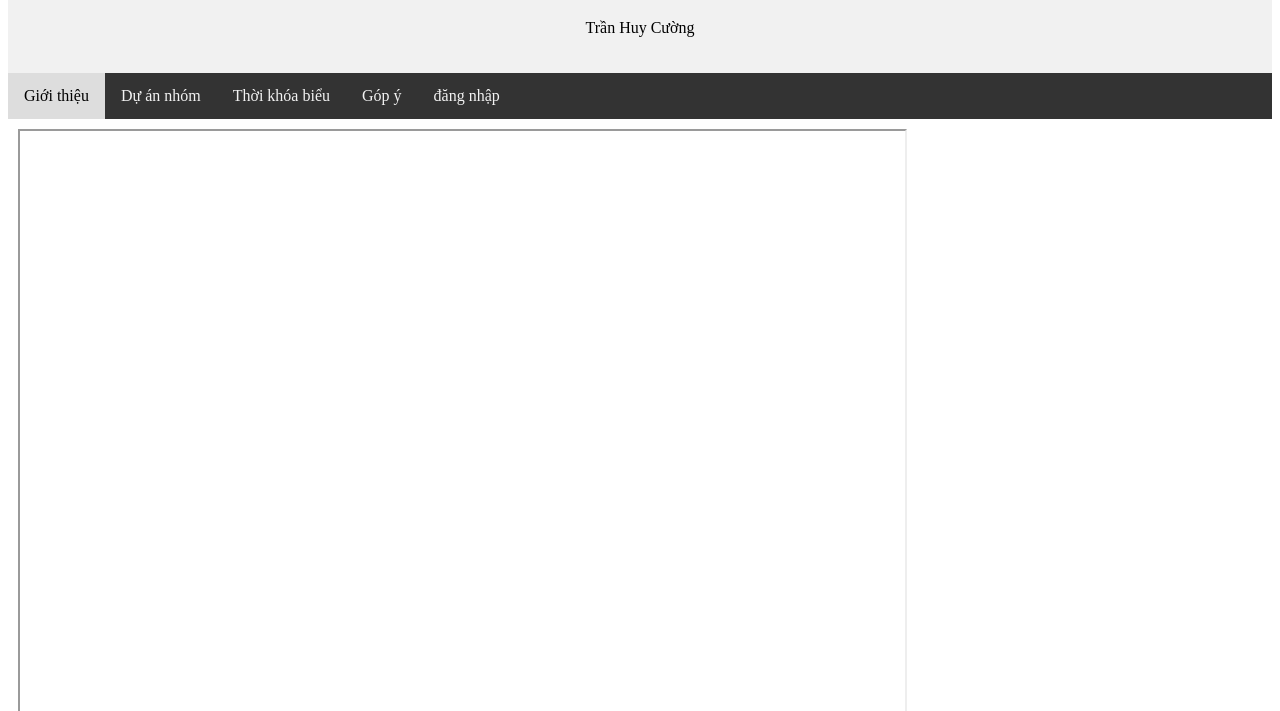
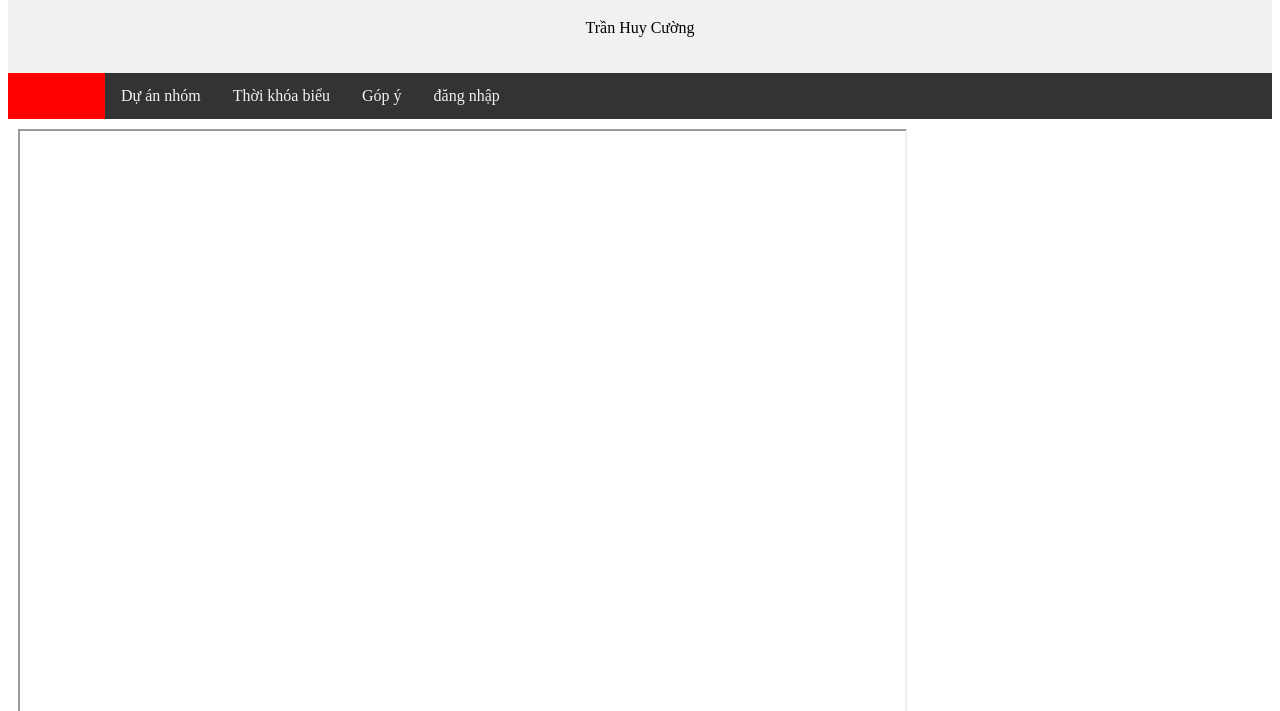
Before and after one commit to HuyCuong397/HTML, a plain HTML site: page index.html in a window 1280 px wide. In both pictures the pointer is over the link "Giới thiệu". Shown: the part 89-800 px from the top of the page. Drawn offline with Linux system fonts and the light colour scheme.

Commit message:
Update style3.css

```diff
--- a/style3.css
+++ b/style3.css
@@ -25,8 +25,8 @@
 
 /* Links - change color on hover */
 .topnav a:hover {
-  background-color: #ddd;
-  color: black;
+  background-color:#FF0000;
+  color: red;
 }
 .footer {
   background-color: #F1F1F1;
```
